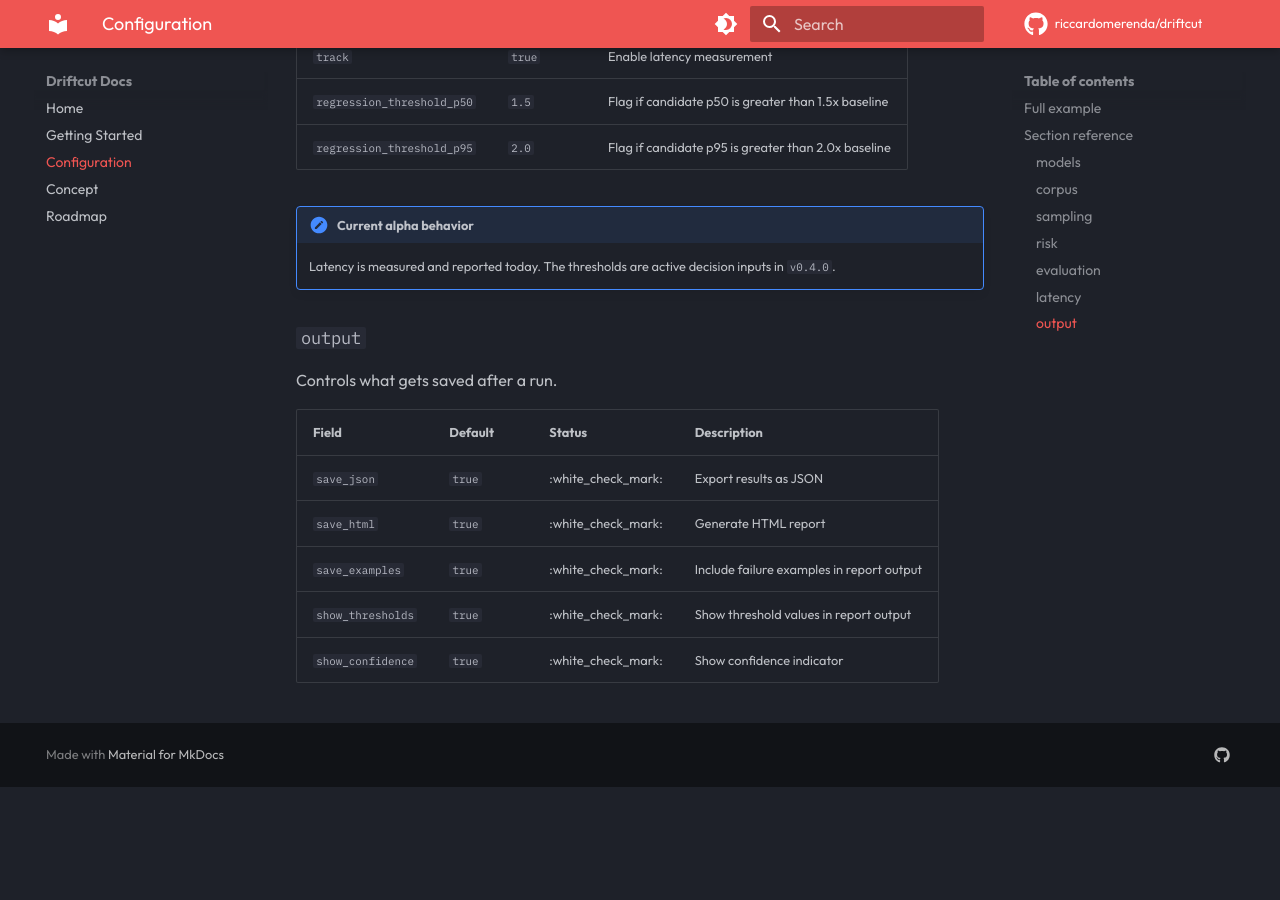
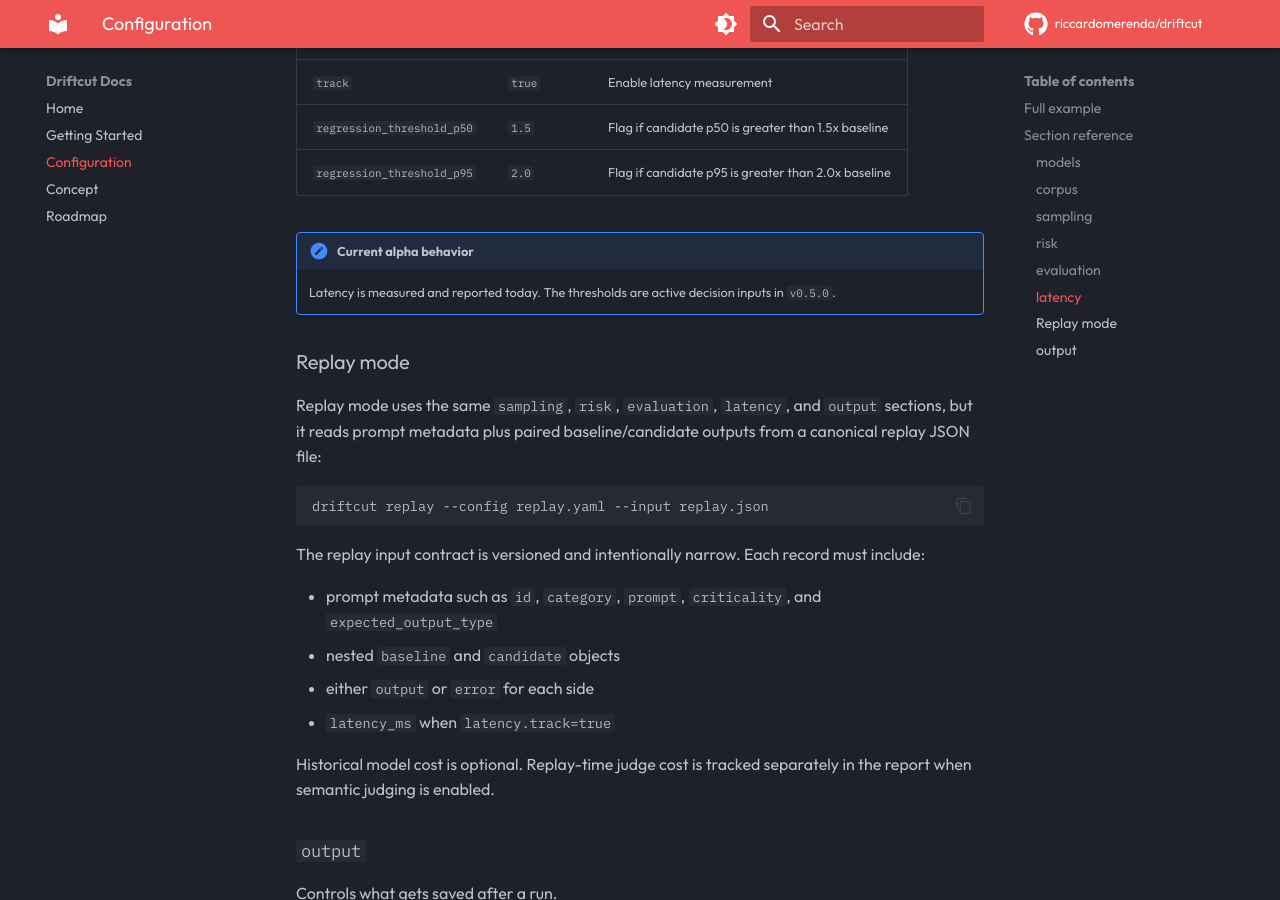
Before and after one commit to riccardomerenda/driftcut-docs, an MkDocs documentation site: the page built from docs/configuration.md, in a window 1280 px wide and 900 px high, scrolled down 3862 px. Built offline with MkDocs 1.6.1 and Material for MkDocs 9.7.7, drawn with Linux system fonts in a browser that asks for light colours; comment, search, counter and statistics services are not loaded; before the commit the page ends 4649 px from its top, so only the background shows below that; some of the changed text lies outside the part shown.

Commit message:
Align docs with v0.5.0 replay mode

````diff
--- a/docs/configuration.md
+++ b/docs/configuration.md
@@ -1,6 +1,6 @@
 # Configuration Reference
 
-Driftcut is configured through a single YAML file. All sections except `name`, `models`, and `corpus` have sensible defaults.
+Driftcut is configured through a single YAML file. All sections except `name` and `models` have sensible defaults. `corpus` is required for live `run`, but replay mode gets prompt metadata from the replay input file instead.
 
 ## Full example
 
@@ -93,7 +93,7 @@ Controls how prompts are sampled into batches.
 | `min_batches` | `2` | Minimum evidence before Driftcut can declare `PROCEED` |
 
 !!! note "Current alpha behavior"
-    `min_batches` is active in `v0.4.0`: Driftcut will not declare `PROCEED` until at least this many batches have been evaluated.
+    `min_batches` is active in `v0.5.0`: Driftcut will not declare `PROCEED` until at least this many batches have been evaluated.
 
 ### `risk`
 
@@ -138,7 +138,24 @@ Controls latency tracking and regression detection.
 | `regression_threshold_p95` | `2.0` | Flag if candidate p95 is greater than 2.0x baseline |
 
 !!! note "Current alpha behavior"
-    Latency is measured and reported today. The thresholds are active decision inputs in `v0.4.0`.
+    Latency is measured and reported today. The thresholds are active decision inputs in `v0.5.0`.
+
+### Replay mode
+
+Replay mode uses the same `sampling`, `risk`, `evaluation`, `latency`, and `output` sections, but it reads prompt metadata plus paired baseline/candidate outputs from a canonical replay JSON file:
+
+```bash
+driftcut replay --config replay.yaml --input replay.json
+```
+
+The replay input contract is versioned and intentionally narrow. Each record must include:
+
+- prompt metadata such as `id`, `category`, `prompt`, `criticality`, and `expected_output_type`
+- nested `baseline` and `candidate` objects
+- either `output` or `error` for each side
+- `latency_ms` when `latency.track=true`
+
+Historical model cost is optional. Replay-time judge cost is tracked separately in the report when semantic judging is enabled.
 
 ### `output`
 
--- a/mkdocs.yml
+++ b/mkdocs.yml
@@ -1,6 +1,6 @@
 site_name: Driftcut Docs
 site_url: https://docs.driftcut.dev
-site_description: Documentation for Driftcut, a v0.4.0 alpha CLI for LLM migration canaries with deterministic checks, judge support for ambiguous prompts, and STOP/CONTINUE/PROCEED decisions.
+site_description: Documentation for Driftcut, a v0.5.0 alpha CLI for LLM migration canaries with live runs, replay mode, deterministic checks, judge support for ambiguous prompts, and STOP/CONTINUE/PROCEED decisions.
 repo_url: https://github.com/riccardomerenda/driftcut
 repo_name: riccardomerenda/driftcut
 edit_uri: ""
````
Also changed, not shown: docs/getting-started.md (+13 -0 lines), docs/index.md (+4 -2 lines), docs/roadmap.md (+9 -2 lines).
